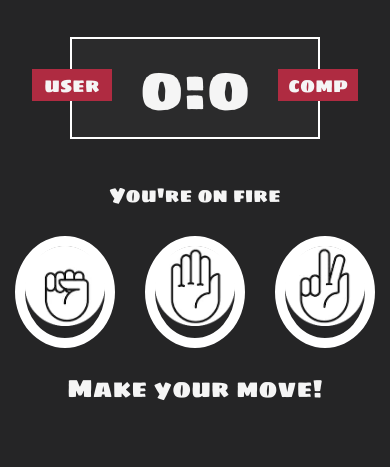
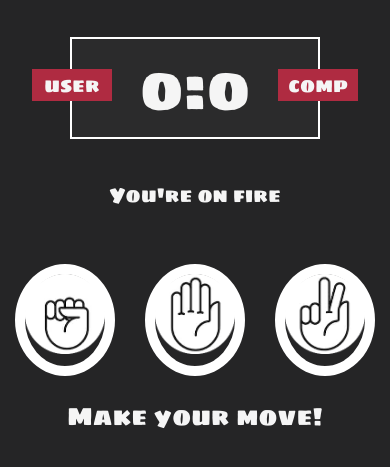
Before and after one commit to Ichenn92/rock-paper-scissors, a plain HTML site: page index.html in a window 390 px wide. Shown: the part 149-616 px from the top of the page. Drawn offline with Linux system fonts and the light colour scheme.

Commit message:
Fix responsive problem, No user selection and result message height

```diff
--- a/style.css
+++ b/style.css
@@ -55,6 +55,12 @@ body {
 .choices {
     margin-top: 25px;
     text-align: center;
+
+    /* No Selection */
+    -webkit-touch-callout: none;
+    -webkit-user-select: none;
+    -ms-user-select: none;
+    user-select: none;
 }
 .choice {
     margin: 0 15px;
@@ -63,27 +69,7 @@ body {
     border: 10px solid white;
     border-radius: 50%;
     transition: .2s;
-}
-@media (max-width: 700px){
-    .result-message {
-        font-size: 20px;
-    }
-    .choices {
-        display: flex;
-    }
-    .choice {
-        width: 30%;
-    }
-    .choice > img {
-        height : auto;
-        width : 100%;
-
-    }
-}
-
-.choice:hover {
-    box-shadow: 0 0 30px white;
-    background-color: white;
+    cursor: pointer;
 }
 
 .green-glow {
@@ -105,3 +91,21 @@ body {
 .disabled {
     pointer-events: none;  /**<-----------*/
   }
+
+
+  @media (max-width: 700px){
+    .result-message {
+        font-size: 20px;
+        height: 60px;
+    }
+    .choices {
+        display: flex;
+    }
+    .choice {
+        width: 30%;
+    }
+    .choice > img {
+        height : auto;
+        width : 100%;
+    }
+}
```
